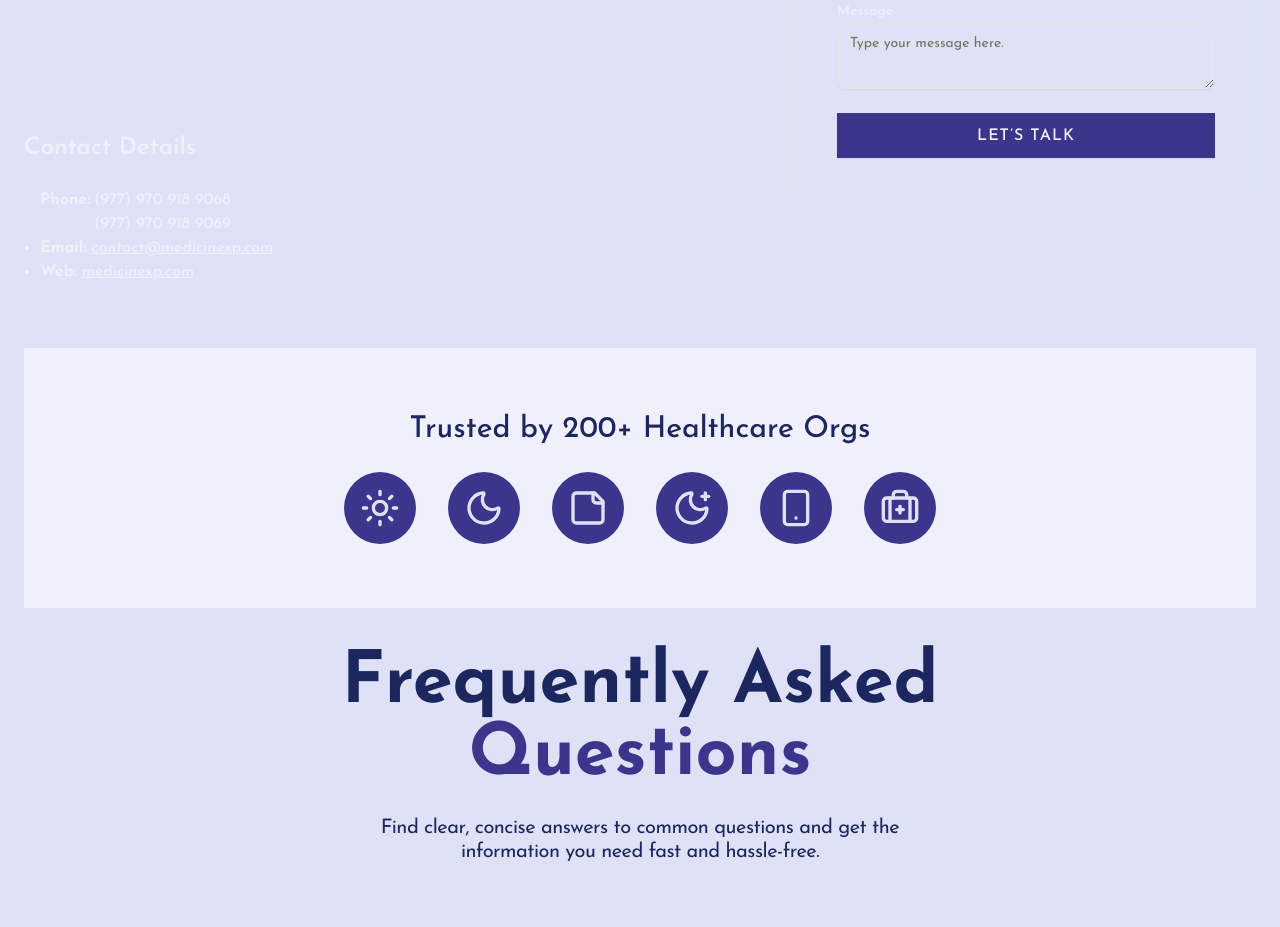
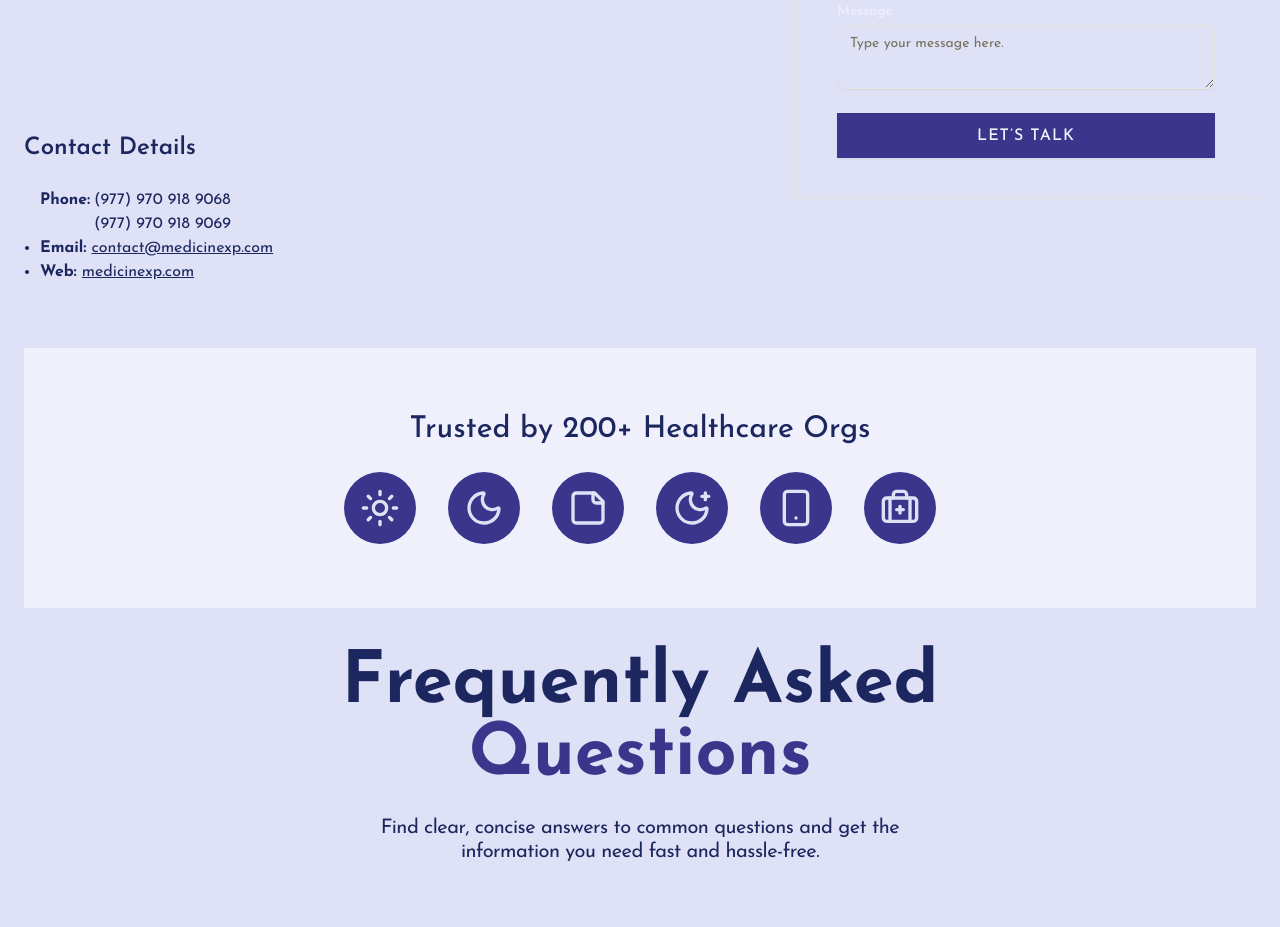
Before and after one commit to subooom/pharmacyxp-landing, a Next.js app: page /contact in a window 1280 px wide. Shown: the part 940-1867 px from the top of the page. Built offline with nearby package versions, Linux system fonts and the light colour scheme.

Commit message:
correct color in contact page

```diff
--- a/src/app/(landing)/contact/page.tsx
+++ b/src/app/(landing)/contact/page.tsx
@@ -43,22 +43,22 @@ const Contact2 = ({
               />
             </div>
             <div className="mx-auto w-fit lg:mx-0">
-              <h3 className="mb-6 text-center text-2xl font-semibold lg:text-left md:text-center">
+              <h3 className="mb-6 text-center text-2xl font-semibold lg:text-left md:text-center text-primary-800">
                 Contact Details
               </h3>
-              <ul className="ml-4 list-disc">
+              <ul className="ml-4 list-disc text-primary-800">
                 <li className="flex gap-1">
                   <span className="font-bold ">Phone: </span>
                   <span dangerouslySetInnerHTML={{ __html: phone }}></span>
                 </li>
                 <li>
-                  <span className="font-bold">Email: </span>
+                  <span className="font-bold ">Email: </span>
                   <a href={`mailto:${email}`} className="underline">
                     {email}
                   </a>
                 </li>
                 <li>
-                  <span className="font-bold">Web: </span>
+                  <span className="font-bold ">Web: </span>
                   <a href={web.url} target="_blank" className="underline">
                     {web.label}
                   </a>
```
